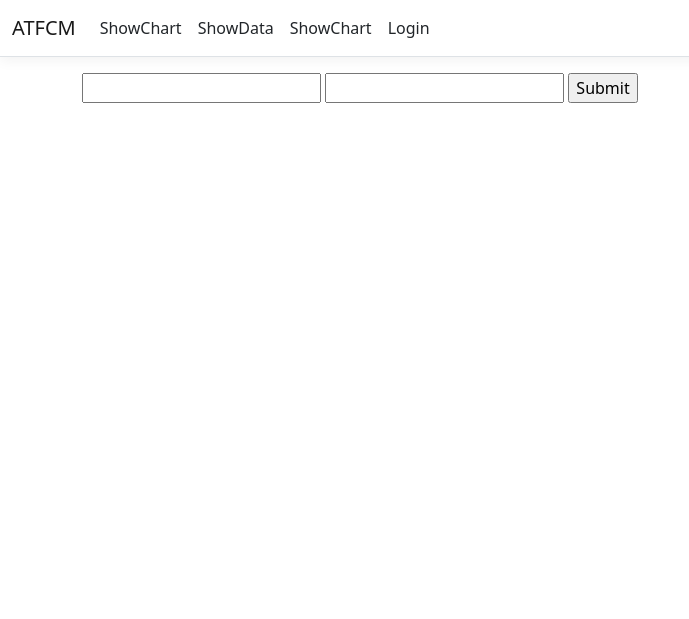
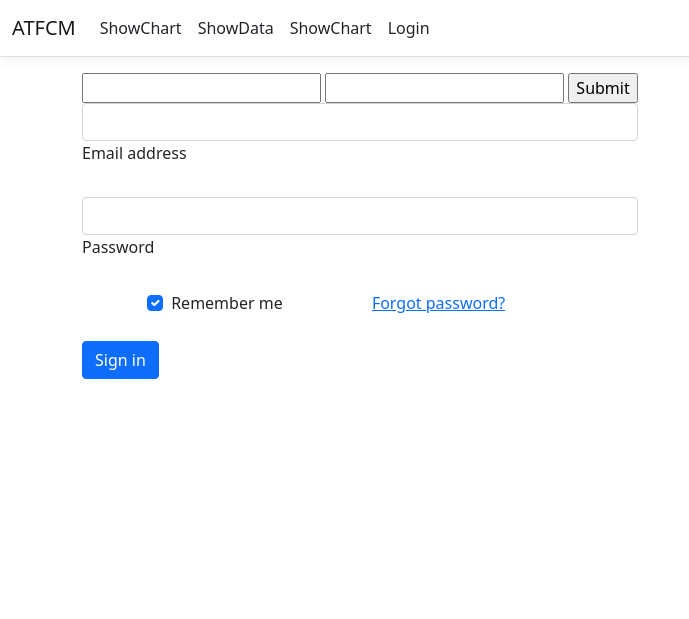
Before and after one commit to bernd24/ActivityTrackerForConstructionMachines, an ASP.NET Core app: page /Authenticate in a window 1280 px wide. Shown: the top 619 px of the page, without its empty margins (0-689 px from the left). Run offline with ASP.NET Core 8, Linux system fonts and the light colour scheme; style sheets or scripts are compiled from the project's sources; some libraries are stand-ins or nearby versions.

Commit message:
add login and Buttoncard

```diff
--- a/Server/Views/Authenticate/Index.cshtml
+++ b/Server/Views/Authenticate/Index.cshtml
@@ -7,3 +7,37 @@
     <input type="password" name="Password">
     <input type="submit" value="Submit">
 </form>
+
+
+<form>
+  <!-- Email input -->
+  <div class="form-outline mb-4">
+    <input type="email" id="form1Example1" class="form-control" />
+    <label class="form-label" for="form1Example1">Email address</label>
+  </div>
+
+  <!-- Password input -->
+  <div class="form-outline mb-4">
+    <input type="password" id="form1Example2" class="form-control" />
+    <label class="form-label" for="form1Example2">Password</label>
+  </div>
+
+  <!-- 2 column grid layout for inline styling -->
+  <div class="row mb-4">
+    <div class="col d-flex justify-content-center">
+      <!-- Checkbox -->
+      <div class="form-check">
+        <input class="form-check-input" type="checkbox" value="" id="form1Example3" checked />
+        <label class="form-check-label" for="form1Example3"> Remember me </label>
+      </div>
+    </div>
+
+    <div class="col">
+      <!-- Simple link -->
+      <a href="#!">Forgot password?</a>
+    </div>
+  </div>
+
+  <!-- Submit button -->
+  <button type="submit" class="btn btn-primary btn-block">Sign in</button>
+</form>
--- a/Server/Views/Home/Index.cshtml
+++ b/Server/Views/Home/Index.cshtml
@@ -2,7 +2,7 @@
     ViewData["Title"] = "Home Page";
 }
 
-<div class="text-center">
+@* <div class="text-center">
     <h1 class="display-4">Welcome</h1>
     <p>This website is for construction</p>
-</div>
+</div> *@
```
Also changed, not shown: Server/Views/Home/ShowData.cshtml (+16 -1 lines), Server/Views/Home/Startpage.cshtml (+11 -1 lines).
